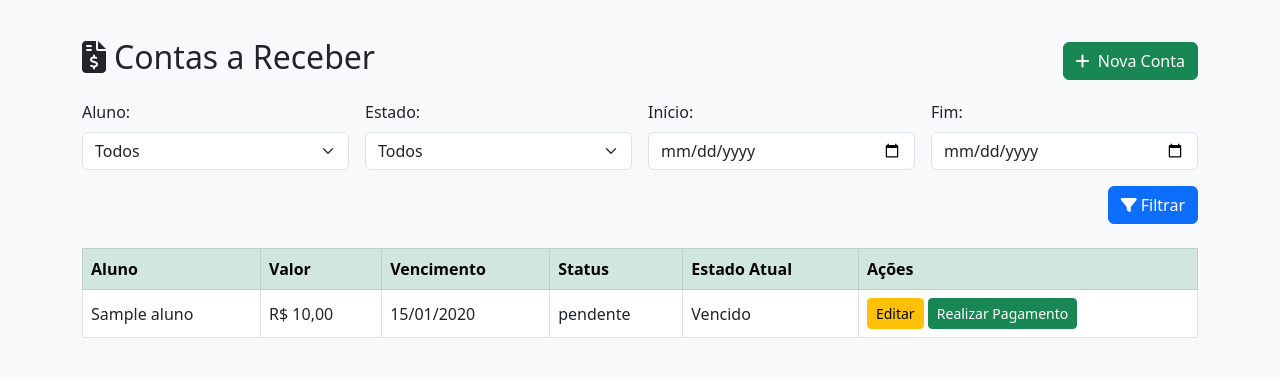
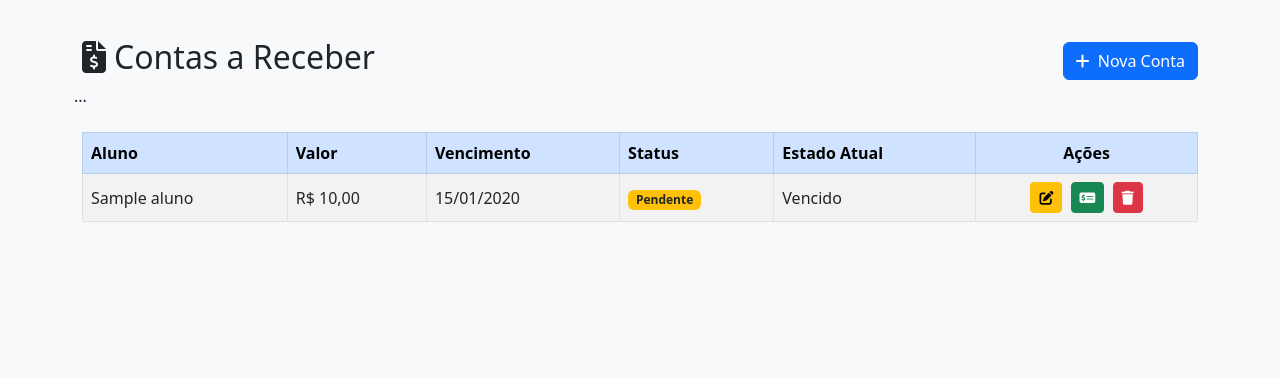
Before and after one commit to virlaniacanuto12/estudio_pilates, a Django app: page /studio/contas/ in a window 1280 px wide. Shown: the part 56-433 px from the top of the page. Run offline with Django 5.2, Linux system fonts and the light colour scheme; tables that the repository leaves empty hold one stand-in row (values such as "Sample post"); some libraries are stand-ins or nearby versions.

Commit message:
feat/fix: adicionando botão de excluir conta #106

```diff
--- a/studio/templates/studio/conta/listar_contas.html
+++ b/studio/templates/studio/conta/listar_contas.html
@@ -12,58 +12,30 @@
             </div>
         {% endfor %}
     {% endif %}
+
     <div class="d-flex justify-content-between align-items-center mb-3">
         <h2><i class="fas fa-file-invoice-dollar me-2"></i>Contas a Receber</h2>
-        <a href="{% url 'studio:registrar_conta' %}" class="btn btn-success">
+        <a href="{% url 'studio:registrar_conta' %}" class="btn btn-primary">
             <i class="fas fa-plus me-1"></i> Nova Conta
         </a>
     </div>
 
     <form method="get" class="row g-3 align-items-end mb-4">
-        <div class="col-md-3">
-            <label for="aluno" class="form-label">Aluno:</label>
-            <select name="aluno" id="aluno" class="form-select">
-                <option value="">Todos</option>
-                {% for aluno in alunos %}
-                    <option value="{{ aluno.id }}" {% if aluno.id|stringformat:"s" == request.GET.aluno %}selected{% endif %}>
-                        {{ aluno.nome }}
-                    </option>
-                {% endfor %}
-            </select>
-        </div>
-        <div class="col-md-3">
-            <label for="estado" class="form-label">Estado:</label>
-            <select name="estado" id="estado" class="form-select">
-                <option value="">Todos</option>
-                <option value="pendente" {% if request.GET.estado == 'pendente' %}selected{% endif %}>Pendente</option>
-                <option value="pago" {% if request.GET.estado == 'pago' %}selected{% endif %}>Pago</option>
-                <option value="vencido" {% if request.GET.estado == 'vencido' %}selected{% endif %}>Vencido</option>
-            </select>
-        </div>
-        <div class="col-md-3">
-            <label for="inicio" class="form-label">Início:</label>
-            <input type="date" name="inicio" id="inicio" class="form-control" value="{{ request.GET.inicio }}">
-        </div>
-        <div class="col-md-3">
-            <label for="fim" class="form-label">Fim:</label>
-            <input type="date" name="fim" id="fim" class="form-control" value="{{ request.GET.fim }}">
-        </div>
-        <div class="col-12 text-end">
-            <button type="submit" class="btn btn-primary"><i class="fas fa-filter me-1"></i>Filtrar</button>
-        </div>
+        <!-- filtros permanecem os mesmos -->
+        ...
     </form>
 
     {% if contas %}
     <div class="table-responsive">
-        <table class="table table-bordered table-hover align-middle">
-            <thead class="table-success">
+        <table class="table table-bordered table-striped table-hover align-middle">
+            <thead class="table-primary">
                 <tr>
                     <th>Aluno</th>
                     <th>Valor</th>
                     <th>Vencimento</th>
                     <th>Status</th>
                     <th>Estado Atual</th>
-                    <th>Ações</th>
+                    <th class="text-center">Ações</th>
                 </tr>
             </thead>
             <tbody>
@@ -72,16 +44,37 @@
                     <td>{{ conta.aluno.nome }}</td>
                     <td>R$ {{ conta.valor }}</td>
                     <td>{{ conta.vencimento|date:"d/m/Y" }}</td>
-                    <td>{{ conta.status }}</td>
+                    <td>
+                        {% if conta.status == 'pendente' %}
+                            <span class="badge bg-warning text-dark">Pendente</span>
+                        {% elif conta.status == 'pago' %}
+                            <span class="badge bg-success">Pago</span>
+                        {% else %}
+                            <span class="badge bg-danger">Vencido</span>
+                        {% endif %}
+                    </td>
                     <td>{{ conta.estado_atual }}</td>
-                    <td>
-                        {% if conta.status|lower == 'pendente' %}
-                            <a href="{% url 'studio:editar_conta' conta.pk %}" class="btn btn-sm btn-warning">Editar</a>
-                            <a href="{% url 'studio:registrar_pagamento' %}?conta_id={{ conta.id }}" class="btn btn-sm btn-success">Realizar Pagamento</a>
-                        {% elif conta.status|lower == 'pago' %}
+                    <td class="text-center">
+                        {% if conta.status|lower == 'pago' %}
                             <span class="text-muted">Pago</span>
                         {% else %}
-                            <a href="{% url 'studio:editar_conta' conta.pk %}" class="btn btn-sm btn-warning">Editar</a>
+                            <a href="{% url 'studio:editar_conta' conta.pk %}" class="btn btn-sm btn-warning me-1">
+                                <i class="fas fa-edit"></i>
+                            </a>
+                            {% if conta.status|lower == 'pendente' %}
+                                <a href="{% url 'studio:registrar_pagamento' %}?conta_id={{ conta.id }}" class="btn btn-sm btn-success me-1">
+                                    <i class="fas fa-money-check-alt"></i>
+                                </a>
+                            {% endif %}
+                            <button
+                                type="button"
+                                class="btn btn-danger btn-sm"
+                                data-bs-toggle="modal"
+                                data-bs-target="#confirmDeleteModal"
+                                data-url="{% url 'studio:excluir_conta' conta.pk %}"
+                                data-nome="conta de {{ conta.aluno.nome }}">
+                                <i class="fa fa-trash"></i>
+                            </button>
                         {% endif %}
                     </td>
                 </tr>
@@ -90,9 +83,50 @@
         </table>
     </div>
     {% else %}
-        <div class="alert alert-warning" role="alert">
-            Nenhuma conta encontrada.
-        </div>
+    <div class="alert alert-warning" role="alert">
+        Nenhuma conta encontrada.
+    </div>
     {% endif %}
 </div>
 {% endblock %}
+
+{% block extra_js %}
+<div class="modal fade" id="confirmDeleteModal" tabindex="-1" aria-labelledby="confirmDeleteModalLabel" aria-hidden="true">
+  <div class="modal-dialog">
+    <div class="modal-content border-0">
+      <div class="modal-header bg-danger text-white">
+        <h5 class="modal-title" id="confirmDeleteModalLabel">Confirmar Exclusão</h5>
+        <button type="button" class="btn-close btn-close-white" data-bs-dismiss="modal" aria-label="Fechar"></button>
+      </div>
+      <div class="modal-body">
+        <p>Deseja realmente excluir <strong id="modal-item-name"></strong>?</p>
+      </div>
+      <div class="modal-footer">
+        <button type="button" class="btn btn-secondary" data-bs-dismiss="modal">Cancelar</button>
+        <form id="deleteForm" method="post">
+          {% csrf_token %}
+          <button type="submit" class="btn btn-danger">Sim, excluir</button>
+        </form>
+      </div>
+    </div>
+  </div>
+</div>
+
+<script>
+document.addEventListener('DOMContentLoaded', function () {
+    var confirmModal = document.getElementById('confirmDeleteModal');
+
+    confirmModal.addEventListener('show.bs.modal', function (event) {
+        var button = event.relatedTarget;
+        var url = button.getAttribute('data-url');
+        var nome = button.getAttribute('data-nome');
+
+        var modalTitle = confirmModal.querySelector('#modal-item-name');
+        modalTitle.textContent = nome || '';
+
+        var form = confirmModal.querySelector('#deleteForm');
+        form.setAttribute('action', url);
+    });
+});
+</script>
+{% endblock %}
--- a/studio/urls.py
+++ b/studio/urls.py
@@ -70,6 +70,8 @@ urlpatterns = [
     path('contas/', views.listar_contas, name='listar_contas'),
     path('contas/novo/', views.registrar_conta, name='registrar_conta'),
     path('contas/editar/<int:pk>/', views.editar_conta, name='editar_conta'),
+    path('contas/excluir/<int:pk>/', views.excluir_conta, name='excluir_conta'),
+
 
     #Pagamentos
     path('pagamentos/novo/', views.registrar_pagamento, name='registrar_pagamento'),
--- a/studio/views.py
+++ b/studio/views.py
@@ -397,9 +397,10 @@ def editar_conta(request, pk):
     return render(request, 'studio/conta/registrar_conta.html', contexto)
 
 @require_POST
+@require_POST
 def excluir_conta(request, pk):
-    plano = get_object_or_404(ContaReceber, pk=pk)
-    plano.delete()
+    conta = get_object_or_404(ContaReceber, pk=pk)
+    conta.delete()
     messages.success(request, "Conta excluída com sucesso!")
     return redirect(LISTAR_CONTAS)
 
```
